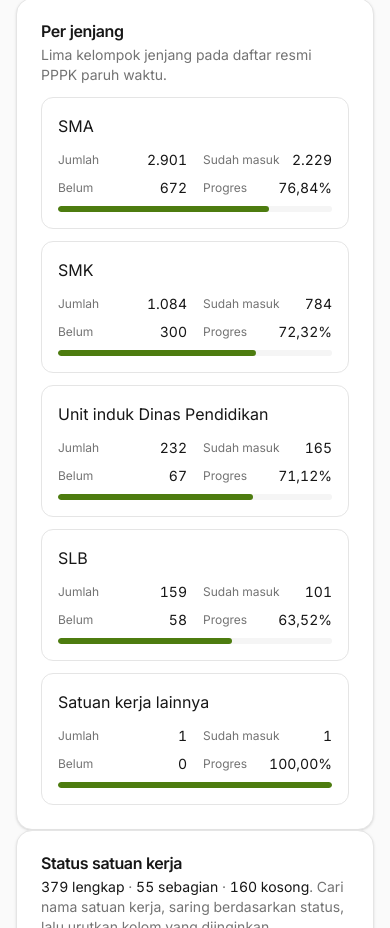
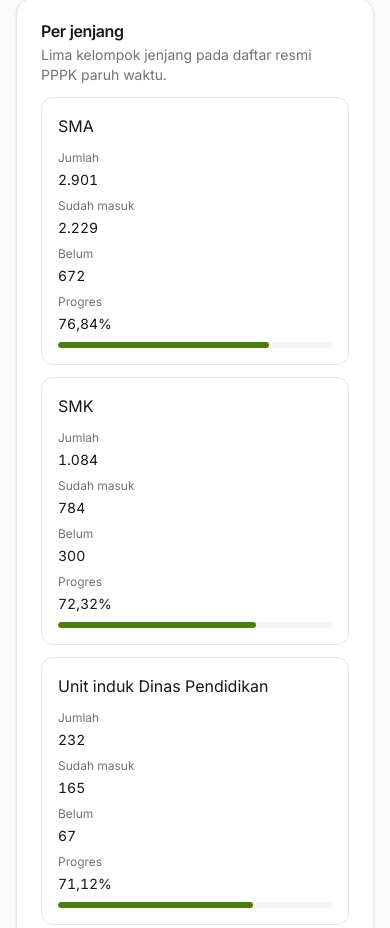
Before and after one commit to below-1/workspace-status, an Astro site: page /workspace-status/status-rekapitulasi-pppk-paruh-waktu/pendidikan in a window 390 px wide. Shown: the part 1779-2707 px from the top of the page. Built offline with nearby package versions, Linux system fonts and the light colour scheme; Astro itself is replaced by a stand-in of ours.

Commit message:
fix(status): stack StatTable mobile card fields

```diff
--- a/src/components/StatTable.astro
+++ b/src/components/StatTable.astro
@@ -85,21 +85,21 @@ function clampPct(value: string | number | undefined): number {
             {
               rows.map((row) => (
                 <article class="rounded-lg border bg-card p-4">
-                  <p class="font-medium">
+                  <p class="break-words font-medium">
                     {display(row[columns[0]?.key], columns[0]?.format)}
                   </p>
-                  <dl class="mt-3 grid grid-cols-2 gap-x-4 gap-y-2 text-sm">
+                  <dl class="mt-3 space-y-2 text-sm">
                     {
                       columns.slice(1).map((column) => (
                         <Fragment>
-                          <div class="flex items-center justify-between gap-3">
+                          <div class="flex flex-col gap-1 sm:flex-row sm:items-baseline sm:justify-between sm:gap-4">
                             <dt class="text-xs text-muted-foreground">{column.label}</dt>
-                            <dd class="text-right font-medium tabular-nums">
+                            <dd class="break-words font-medium tabular-nums sm:text-right">
                               {display(row[column.key], column.format)}
                             </dd>
                           </div>
                           {column.format === 'progress' && (
-                            <div class="col-span-2 h-1.5 overflow-hidden rounded-full bg-muted" aria-hidden="true">
+                            <div class="mt-1 h-1.5 overflow-hidden rounded-full bg-muted" aria-hidden="true">
                               <div
                                 class="h-full rounded-full bg-primary"
                                 style={`width: ${clampPct(row[column.key])}%`}
```
